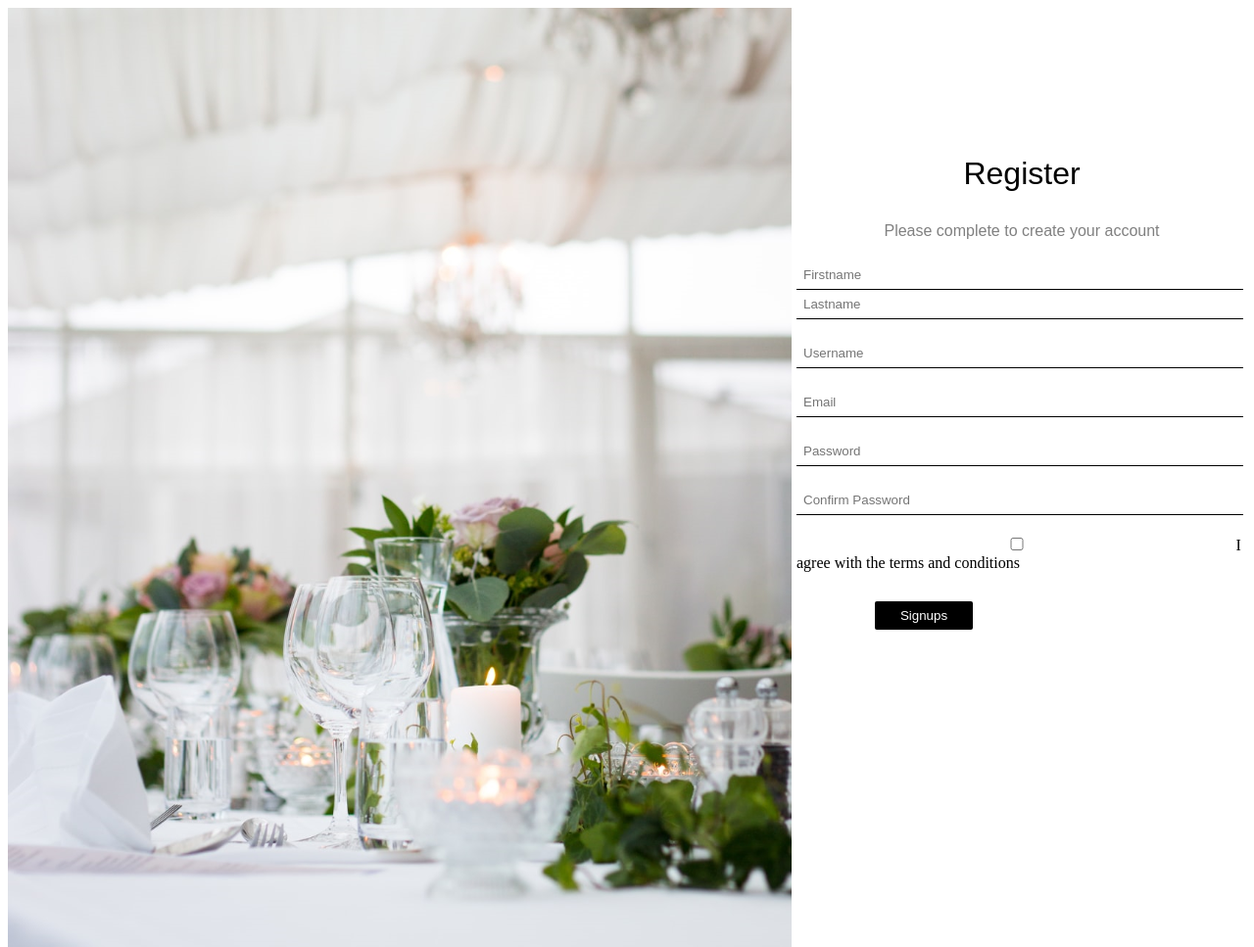
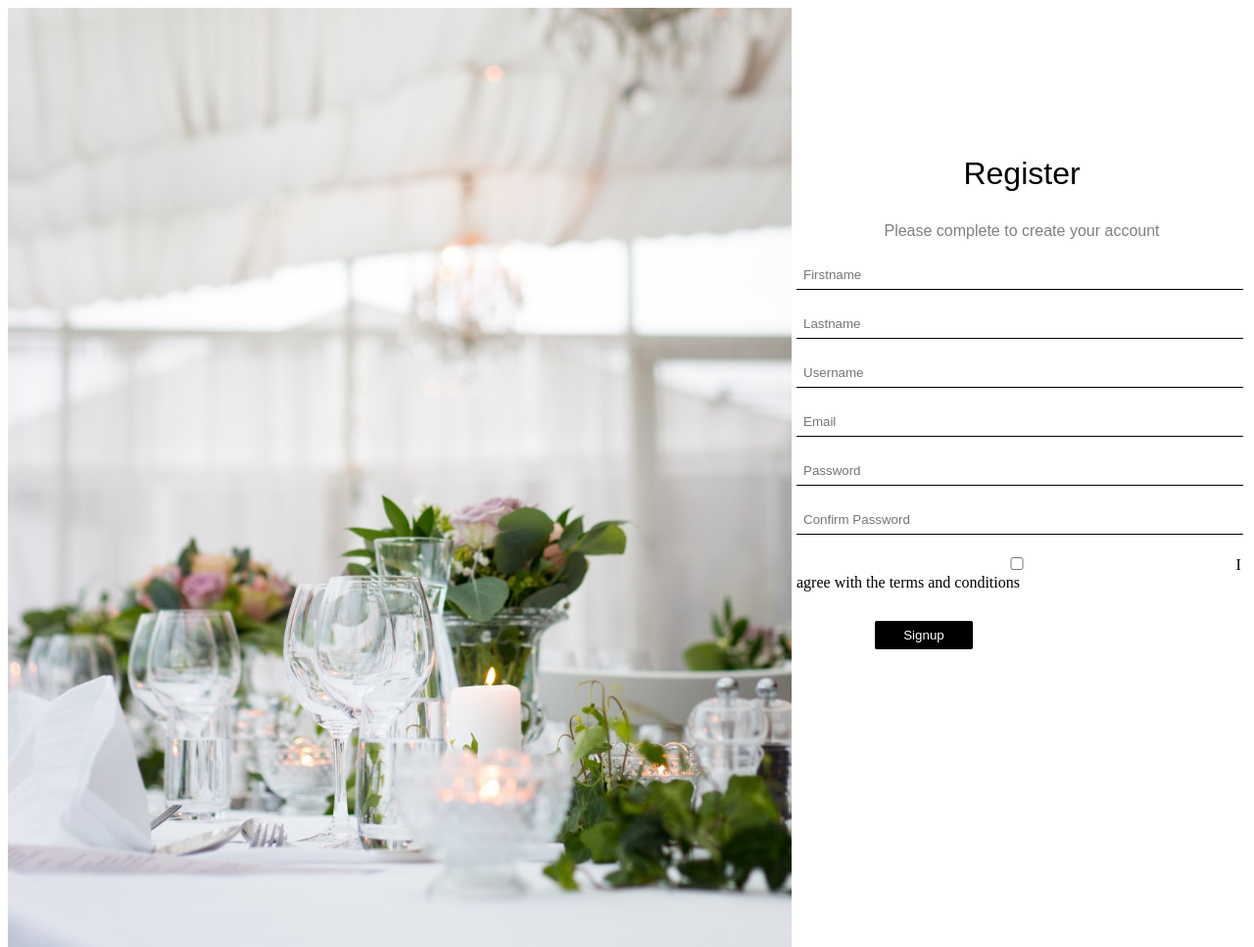
Before and after one commit to DmetroSK/two_rings, a PHP site: page /signup.php in a window 1280 px wide. Shown: the top 967 px of the page at 98% size. Run offline with PHP 8.4, Linux system fonts and the light colour scheme.

Commit message:
signup changed

```diff
--- a/signup.php
+++ b/signup.php
@@ -24,6 +24,8 @@ include 'includes/header.php';
             <p>Please complete to create your account</p>
             <div>
                 <input type="text" class="textbox" id="txt_fname" name="txt_fname" placeholder="Firstname" />
+            </div>
+            <div>
                 <input type="text" class="textbox" id="txt_lname" name="txt_lname" placeholder="Lastname" />
             </div>
             <div>
@@ -44,7 +46,7 @@ include 'includes/header.php';
 
             <div id="div_btn">
 
-                <input type="button" value="Signups" name="but_submit" id="but_submit" />
+                <input type="button" value="Signup" name="but_submit" id="but_submit" />
             </div>
         </div>
     </form>
```
